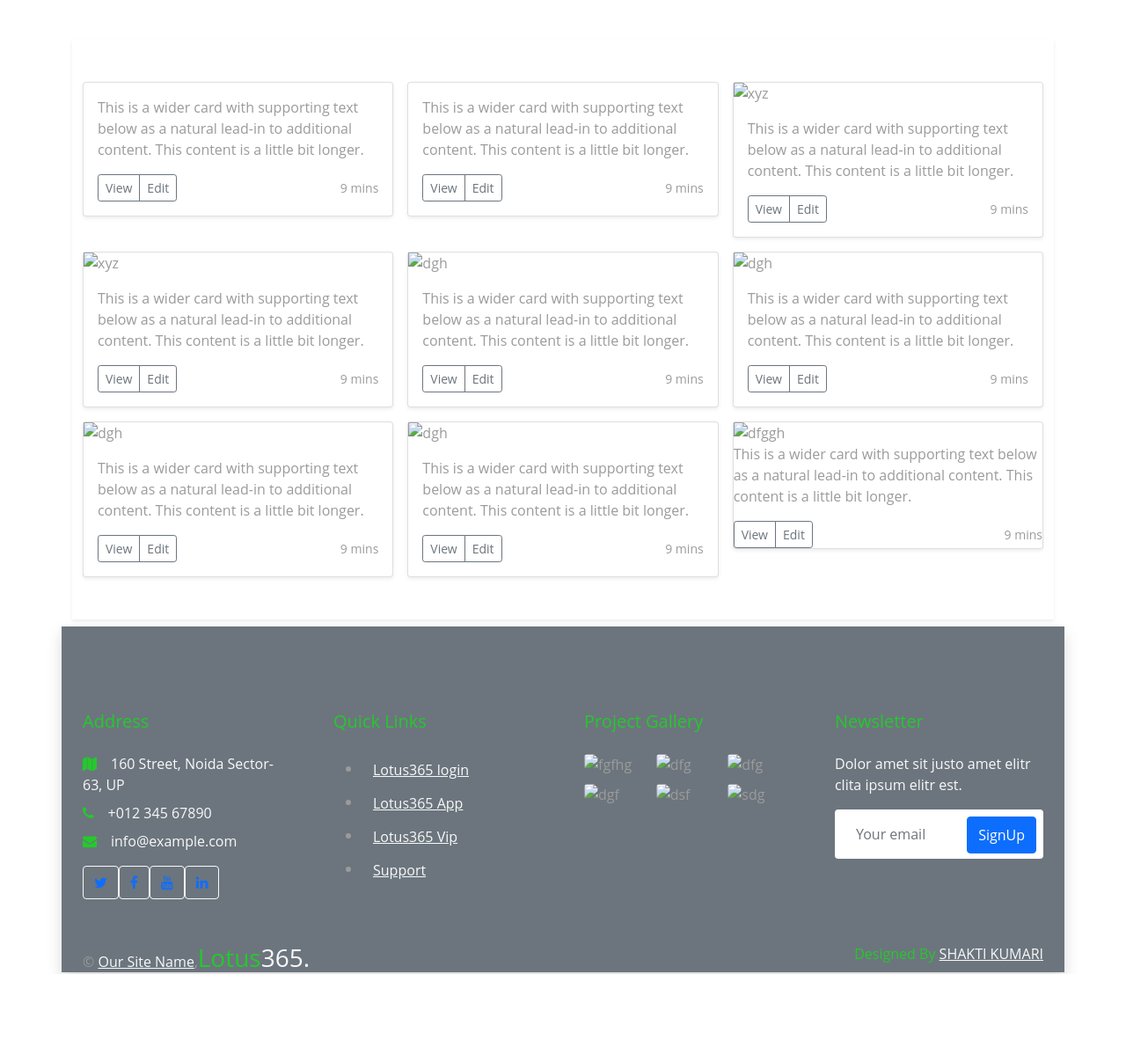
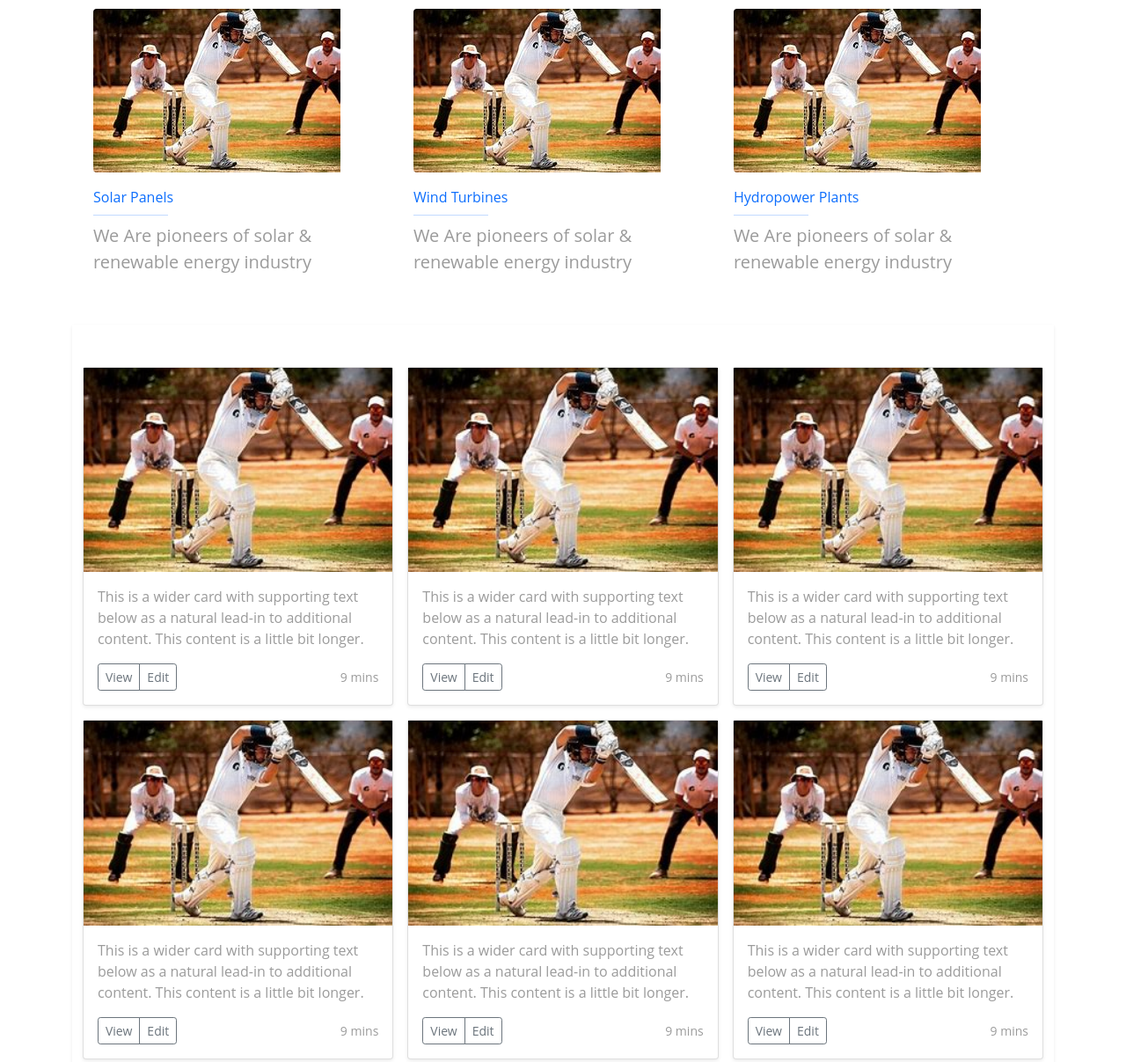
Before and after one commit to shakti123-singha/project, a plain HTML site: page index.html in a window 1280 px wide. Shown: the part 1529-2736 px from the top of the page at 88% size. Before the commit the page ends 2636 px from the top, so only its background shows below. Drawn offline with nearby package versions, Linux system fonts and the light colour scheme.

Commit message:
fixed image path

```diff
--- a/index.html
+++ b/index.html
@@ -54,13 +54,13 @@
    <div id="carouselExampleFade" class="carousel slide carousel-fade">
     <div class="carousel-inner">
       <div class="carousel-item active">
-        <img src="images/img4.jpg" class="image-fluid d-block costom" alt="image">
+        <img src="pages/images/img4.jpg" class="image-fluid d-block costom" alt="image">
       </div>
       <div class="carousel-item">
-        <img src="images/img5.jpg" class="d-block costom" alt="image">
+        <img src="pages/images/img5.jpg" class="d-block costom" alt="image">
       </div>
       <div class="carousel-item">
-        <img src="images/img6.jpg" class="d-block costom" alt="imasge">
+        <img src="pages/images/img6.jpg" class="d-block costom" alt="imasge">
       </div>
     </div>
     <button class="carousel-control-prev" type="button" data-bs-target="#carouselExampleFade" data-bs-slide="prev">
@@ -92,7 +92,7 @@
 
       <div class="col-md-6  d-flex flex-column align-items-center mt-2">
 
-        <img src="images/img3.jpg" alt="sdsfdg" class="image-fluid bat">
+        <img src="Pages/images/img3.jpg" alt="sdsfdg" class="image-fluid bat">
         <i class="fa fa-whatsapp naw ms-3 h1" aria-hidden="true"></i>
 
       </div>
@@ -135,10 +135,10 @@
   <div class="row g-4 portfolio-container wow fadeInUp" data-wow-delay="0.5s">
     <div class="col-lg-4 col-md-6 portfolio-item first">
         <div class="portfolio-img rounded overflow-hidden">
-            <img class="img-fluid" src="images/img3.jpg" alt="">
+            <img class="img-fluid" src="pages/images/img3.jpg" alt="">
             <div class="portfolio-btn">
                 <a class="btn btn-lg-square btn-outline-light rounded-circle mx-1"
-                    href="images/img3.jpg" data-lightbox="portfolio"><i class="fa fa-eye"></i></a>
+                    href="pages/images/img3.jpg" data-lightbox="portfolio"><i class="fa fa-eye"></i></a>
                 <a class="btn btn-lg-square btn-outline-light rounded-circle mx-1" href=""><i
                         class="fa fa-link"></i></a>
             </div>
@@ -151,10 +151,10 @@
     </div>
     <div class="col-lg-4 col-md-6 portfolio-item second">
         <div class="portfolio-img rounded overflow-hidden">
-            <img class="img-fluid" src="images/img3.jpg" alt="">
+            <img class="img-fluid" src="pages/images/img3.jpg" alt="">
             <div class="portfolio-btn">
                 <a class="btn btn-lg-square btn-outline-light rounded-circle mx-1"
-                    href="images/img3.jpg" data-lightbox="portfolio"><i class="fa fa-eye"></i></a>
+                    href="pages/images/img3.jpg" data-lightbox="portfolio"><i class="fa fa-eye"></i></a>
                 <a class="btn btn-lg-square btn-outline-light rounded-circle mx-1" href=""><i
                         class="fa fa-link"></i></a>
             </div>
@@ -167,10 +167,10 @@
     </div>
     <div class="col-lg-4 col-md-6 portfolio-item third">
         <div class="portfolio-img rounded overflow-hidden">
-            <img class="img-fluid" src="images/img3.jpg" alt="">
+            <img class="img-fluid" src="pages/images/img3.jpg" alt="">
             <div class="portfolio-btn">
                 <a class="btn btn-lg-square btn-outline-light rounded-circle mx-1"
-                    href="images/img3.jpg" data-lightbox="portfolio"><i class="fa fa-eye"></i></a>
+                    href="pages/images/img3.jpg" data-lightbox="portfolio"><i class="fa fa-eye"></i></a>
                 <a class="btn btn-lg-square btn-outline-light rounded-circle mx-1" href=""><i
                         class="fa fa-link"></i></a>
             </div>
@@ -183,10 +183,10 @@
     </div>
     <div class="col-lg-4 col-md-6 portfolio-item first">
         <div class="portfolio-img rounded overflow-hidden">
-            <img class="img-fluid" src="images/img3.jpg" alt="">
+            <img class="img-fluid" src="pages/images/img3.jpg" alt="">
             <div class="portfolio-btn">
                 <a class="btn btn-lg-square btn-outline-light rounded-circle mx-1"
-                    href="images/img3.jpg" data-lightbox="portfolio"><i class="fa fa-eye"></i></a>
+                    href="pages/images/img3.jpg" data-lightbox="portfolio"><i class="fa fa-eye"></i></a>
                 <a class="btn btn-lg-square btn-outline-light rounded-circle mx-1" href=""><i
                         class="fa fa-link"></i></a>
             </div>
@@ -199,10 +199,10 @@
     </div>
     <div class="col-lg-4 col-md-6 portfolio-item second">
         <div class="portfolio-img rounded overflow-hidden">
-            <img class="img-fluid" src="images/img3.jpg" alt="">
+            <img class="img-fluid" src="pages/images/img3.jpg" alt="">
             <div class="portfolio-btn">
                 <a class="btn btn-lg-square btn-outline-light rounded-circle mx-1"
-                    href="images/img3.jpg" data-lightbox="portfolio"><i class="fa fa-eye"></i></a>
+                    href="pages/images/img3.jpg" data-lightbox="portfolio"><i class="fa fa-eye"></i></a>
                 <a class="btn btn-lg-square btn-outline-light rounded-circle mx-1" href=""><i
                         class="fa fa-link"></i></a>
             </div>
@@ -215,10 +215,10 @@
     </div>
     <div class="col-lg-4 col-md-6 portfolio-item third">
         <div class="portfolio-img rounded overflow-hidden">
-            <img class="img-fluid" src="images/img3.jpg" alt="">
+            <img class="img-fluid" src="pages/images/img3.jpg" alt="">
             <div class="portfolio-btn">
                 <a class="btn btn-lg-square btn-outline-light rounded-circle mx-1"
-                    href="images/img3.jpg" data-lightbox="portfolio"><i class="fa fa-eye"></i></a>
+                    href="pages/images/img3.jpg" data-lightbox="portfolio"><i class="fa fa-eye"></i></a>
                 <a class="btn btn-lg-square btn-outline-light rounded-circle mx-1" href=""><i
                         class="fa fa-link"></i></a>
             </div>
@@ -240,7 +240,7 @@
       <div class="row row-cols-1 row-cols-sm-2 row-cols-md-3 g-3">
         <div class="col">
           <div class="card shadow-sm">
-            <img src="images/img3.jpg" alt="">
+            <img src="pages/images/img3.jpg" alt="">
             <div class="card-body">
               <p class="card-text">This is a wider card with supporting text below as a natural lead-in to additional
                 content. This content is a little bit longer.</p>
@@ -256,7 +256,7 @@
         </div>
         <div class="col">
           <div class="card shadow-sm">
-            <img src="images/img3.jpg" alt="">
+            <img src="pages/images/img3.jpg" alt="">
             <div class="card-body">
               <p class="card-text">This is a wider card with supporting text below as a natural lead-in to additional
                 content. This content is a little bit longer.</p>
@@ -272,7 +272,7 @@
         </div>
         <div class="col">
           <div class="card shadow-sm">
-            <img src="images/img3.jpg" alt="xyz">
+            <img src="pages/images/img3.jpg" alt="xyz">
             <div class="card-body">
               <p class="card-text">This is a wider card with supporting text below as a natural lead-in to additional
                 content. This content is a little bit longer.</p>
@@ -289,7 +289,7 @@
 
         <div class="col">
           <div class="card shadow-sm">
-            <img src="images/img3.jpg" alt="xyz">
+            <img src="pages/images/img3.jpg" alt="xyz">
             <div class="card-body">
               <p class="card-text">This is a wider card with supporting text below as a natural lead-in to additional
                 content. This content is a little bit longer.</p>
@@ -305,7 +305,7 @@
         </div>
         <div class="col">
           <div class="card shadow-sm">
-            <img src="images/img3.jpg" alt="dgh">
+            <img src="pages/images/img3.jpg" alt="dgh">
 
 
             <div class="card-body">
@@ -323,7 +323,7 @@
         </div>
         <div class="col">
           <div class="card shadow-sm">
-            <img src="images/img3.jpg" alt="dgh">
+            <img src="pages/images/img3.jpg" alt="dgh">
 
             <div class="card-body">
               <p class="card-text">This is a wider card with supporting text below as a natural lead-in to additional
@@ -341,7 +341,7 @@
 
         <div class="col">
           <div class="card shadow-sm">
-            <img src="images/img3.jpg" alt="dgh">
+            <img src="Pages/images/img3.jpg" alt="dgh">
             <div class="card-body">
               <p class="card-text">This is a wider card with supporting text below as a natural lead-in to additional
                 content. This content is a little bit longer.</p>
@@ -357,7 +357,7 @@
         </div>
         <div class="col">
           <div class="card shadow-sm">
-            <img src="images/img3.jpg" alt="dgh">
+            <img src="pages/images/img3.jpg" alt="dgh">
             <div class="card-body">
               <p class="card-text">This is a wider card with supporting text below as a natural lead-in to additional
                 content. This content is a little bit longer.</p>
@@ -373,7 +373,7 @@
         </div>
         <div class="col">
           <div class="card shadow-sm">
-            <img src="images/img3.jpg" alt="dfggh">
+            <img src="pages/images/img3.jpg" alt="dfggh">
             <p class="card-text">This is a wider card with supporting text below as a natural lead-in to additional
               content. This content is a little bit longer.</p>
             <div class="d-flex justify-content-between align-items-center">
@@ -421,22 +421,22 @@
           <h5 class="naw mb-4">Project Gallery</h5>
           <div class="row g-2">
             <div class="col-4">
-              <img class="img-fluid rounded" src="images/img3.jpg" alt="fgfhg">
+              <img class="img-fluid rounded" src="pages/images/img3.jpg" alt="fgfhg">
             </div>
             <div class="col-4">
-              <img class="img-fluid rounded" src="images/img3.jpg" alt="dfg">
+              <img class="img-fluid rounded" src="pages/images/img3.jpg" alt="dfg">
             </div>
             <div class="col-4">
-              <img class="img-fluid rounded" src="images/img3.jpg" alt="dfg">
+              <img class="img-fluid rounded" src="pages/images/img3.jpg" alt="dfg">
             </div>
             <div class="col-4">
-              <img class="img-fluid rounded" src="images/img3.jpg" alt="dgf">
+              <img class="img-fluid rounded" src="pages/images/img3.jpg" alt="dgf">
             </div>
             <div class="col-4">
-              <img class="img-fluid rounded" src="images/img3.jpg" alt="dsf">
+              <img class="img-fluid rounded" src="pages/images/img3.jpg" alt="dsf">
             </div>
             <div class="col-4">
-              <img class="img-fluid rounded" src="images/img3.jpg" alt="sdg">
+              <img class="img-fluid rounded" src="pages/images/img3.jpg" alt="sdg">
             </div>
           </div>
         </div>
```
